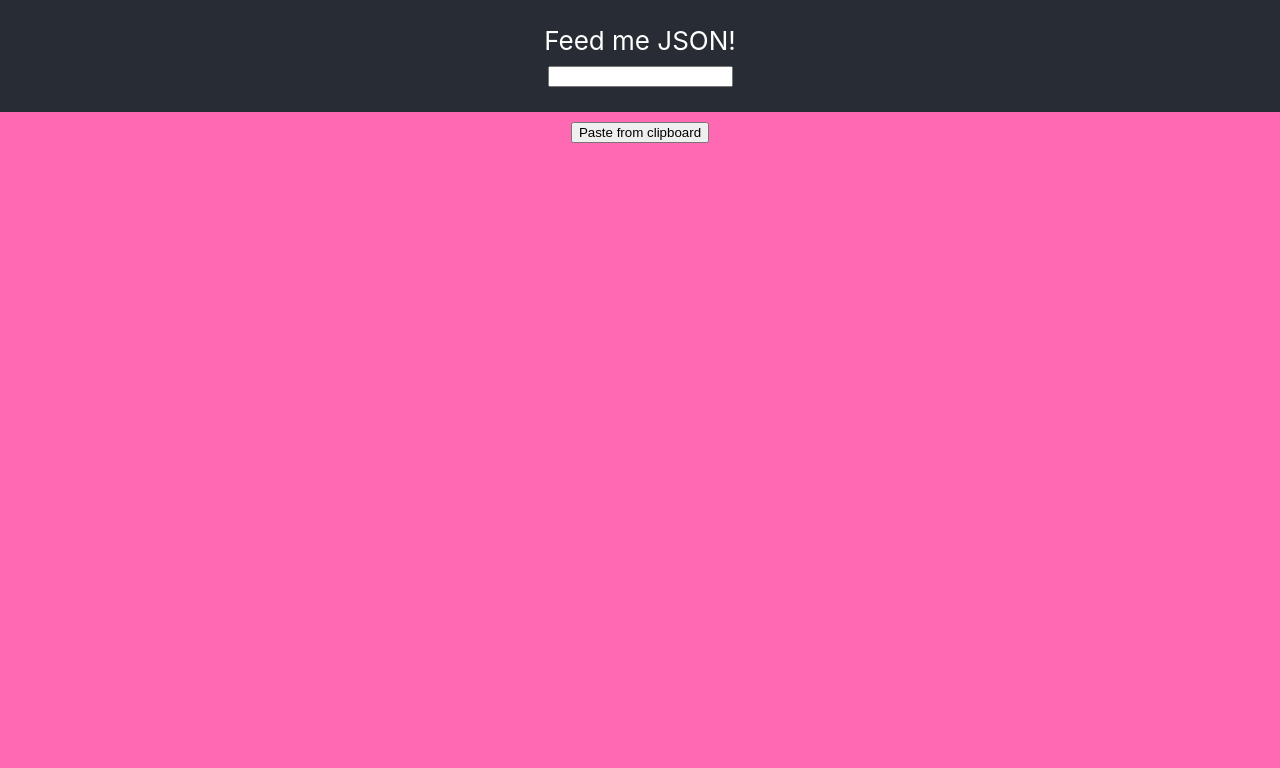
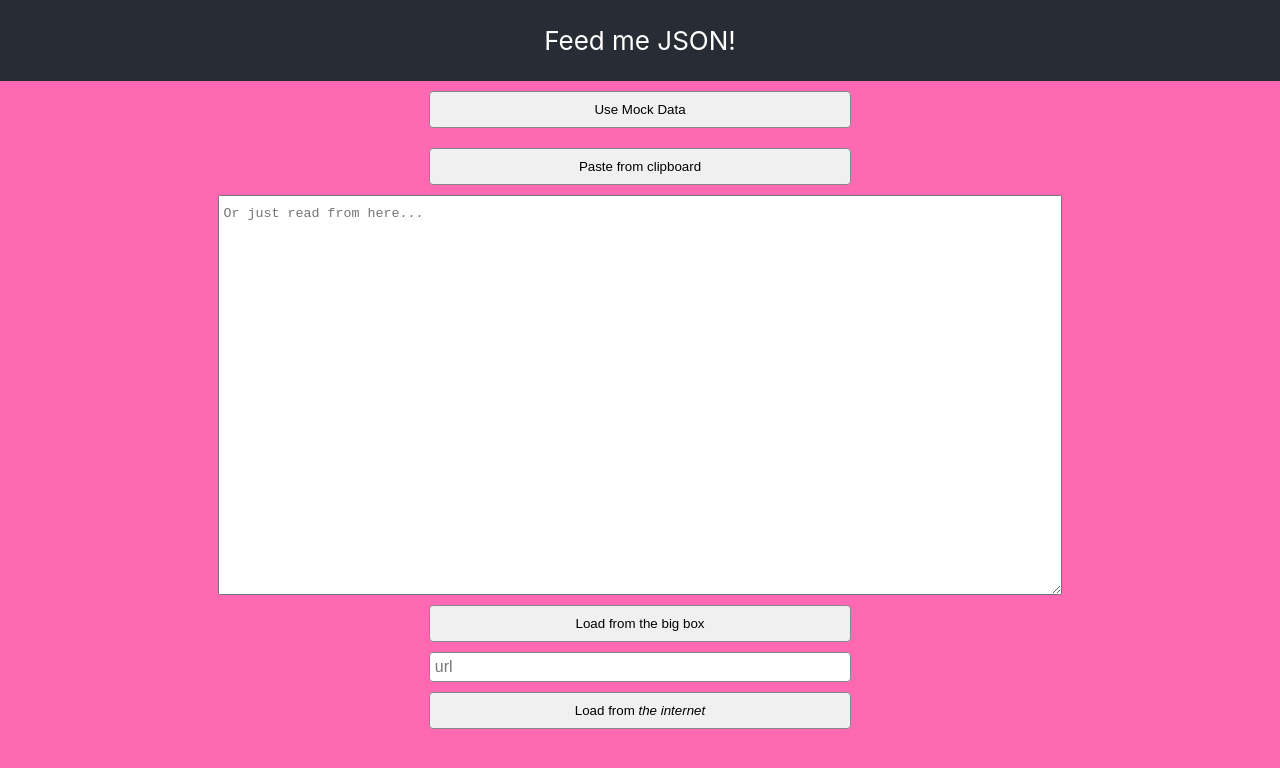
Before and after one commit to mklinga/ok-json, a React app: page / in a window 1280 px wide. Shown: the top 768 px of the page. Built offline with nearby package versions, Linux system fonts and the light colour scheme; the HTML template or start-up script is replaced by a standard one.

Commit message:
Add a bunch of fantastic options to input

```diff
--- a/src/App.tsx
+++ b/src/App.tsx
@@ -1,56 +1,28 @@
 import React from 'react';
 import Viewer from './components/Viewer';
+import DataInput from './components/DataInput';
 import Toolbar from './components/Toolbar';
 
-import { parseDataModel } from './utils/model';
 import { Filter, OkJsonValue } from './types';
 
 import './App.css';
-
-// const mockJson = parseDataModel({
-//   a: {
-//     b: [
-//       1,
-//       { is_this: true },
-//       'abc def',
-//       null,
-//     ],
-//     c: 99,
-//   },
-//   d: {
-//     e: 12,
-//   },
-// });
 
 function App() {
   const [data, setData] = React.useState<OkJsonValue | null>(null);
   const [error, setError] = React.useState<string | null>(null);
   const [filter, setFilter] = React.useState<Filter>({ value: '' });
 
-  const pasteFromClipboard = () => {
-    navigator.clipboard.readText()
-      .then((text) => {
-        try {
-          setError(null);
-          setData(parseDataModel(JSON.parse(text)));
-        } catch (e) {
-          setError('That does not look like json...');
-        }
-      })
-      .catch(() => setError('You really need to give the permission for this one...'));
-  };
-
   return (
     <div className="App">
       <header className="App-header">
         Feed me JSON!
         {error ? <span className="App-error">{error}</span> : null}
-        <Toolbar setFilter={setFilter} />
+        {data ? <Toolbar setFilter={setFilter} /> : null}
       </header>
       <main className="App-body">
         {data
           ? <Viewer data={data} filter={filter} />
-          : <button type="button" onClick={pasteFromClipboard}>Paste from clipboard</button>}
+          : <DataInput setData={setData} setError={setError} />}
       </main>
     </div>
   );
--- /dev/null
+++ b/src/components/DataInput/DataInput.css
@@ -0,0 +1,32 @@
+.DataInput-main {
+  display: flex;
+  flex-direction: column;
+  align-items: center;
+}
+
+.DataInput-main > button {
+    width: 33%;
+    background: #f0f0f0;
+    border: 1px solid #888;
+    padding: 10px;
+    margin: 10px;
+    border-radius: 4px;
+}
+
+.DataInput-main > button:hover {
+  background: #d0d0d0;
+}
+
+.DataInput-main > textarea {
+  width: 66%;
+  height: 400px;
+  padding: 10px 5px;
+}
+
+.DataInput-main > input {
+  font-size: 16px;
+  padding: 5px;
+  border-radius: 4px;
+  border: 1px solid #888;
+  width: 33%;
+}
--- /dev/null
+++ b/src/components/DataInput/index.tsx
@@ -0,0 +1,99 @@
+import React from 'react';
+
+import { parseDataModel } from '../../utils/model';
+
+import { OkJsonValue } from '../../types';
+
+import './DataInput.css';
+
+type Props = {
+  setError: React.Dispatch<React.SetStateAction<string | null>>,
+  setData: React.Dispatch<React.SetStateAction<OkJsonValue | null>>
+};
+
+const mockJson = parseDataModel({
+  bigObject: {
+    cute_array: [
+      1,
+      { is_this: true },
+      'or is this',
+      null,
+    ],
+    c: 99,
+    id: '0xdeaddaed',
+  },
+  smallObject: {
+    e: 12,
+  },
+  straightText: 'Oh boy! A well.',
+  big_number: 1234567890,
+  false: false,
+  very: { nested: { and: { surprisingly: { boring: { object: true } } } } },
+});
+
+const DataInput = ({ setError, setData }: Props) => {
+  const bigBox = React.useRef<HTMLTextAreaElement>(null);
+  const internetUrl = React.useRef<HTMLInputElement>(null);
+
+  const pasteFromClipboard = () => {
+    navigator.clipboard.readText()
+      .then((text) => {
+        try {
+          setError(null);
+          setData(parseDataModel(JSON.parse(text)));
+        } catch (e) {
+          setError('That does not look like json...');
+        }
+      })
+      .catch(() => setError('You really need to give the permission for this one...'));
+  };
+
+  const useMockData = () => {
+    setError(null);
+    setData(mockJson);
+  };
+
+  const loadFromBigBox = () => {
+    setError(null);
+    if (bigBox && bigBox.current) {
+      try {
+        setData(parseDataModel(JSON.parse(bigBox.current.value)));
+      } catch (e) {
+        setError('That does not look like json...');
+      }
+    }
+  };
+
+  const loadFromUrl = async () => {
+    setError(null);
+    if (internetUrl && internetUrl.current && internetUrl.current.value) {
+      try {
+        const response = await fetch(internetUrl.current.value);
+        setData(parseDataModel(await response.json()));
+      } catch (e) {
+        setError(`Oh no, not ${internetUrl.current.value}.`);
+      }
+    }
+  };
+
+  const canPaste = !!navigator.clipboard.readText;
+
+  return (
+    <div className="DataInput-main">
+      <button type="button" onClick={useMockData}>Use Mock Data</button>
+      {canPaste
+        ? <button type="button" onClick={pasteFromClipboard}>Paste from clipboard</button>
+        : null}
+      <textarea ref={bigBox} placeholder="Or just read from here..." />
+      <button type="button" onClick={loadFromBigBox}>Load from the big box</button>
+      <input ref={internetUrl} type="text" placeholder="url" />
+      <button type="button" onClick={loadFromUrl}>
+        Load from
+        {' '}
+        <i>the internet</i>
+      </button>
+    </div>
+  );
+};
+
+export default DataInput;
```
